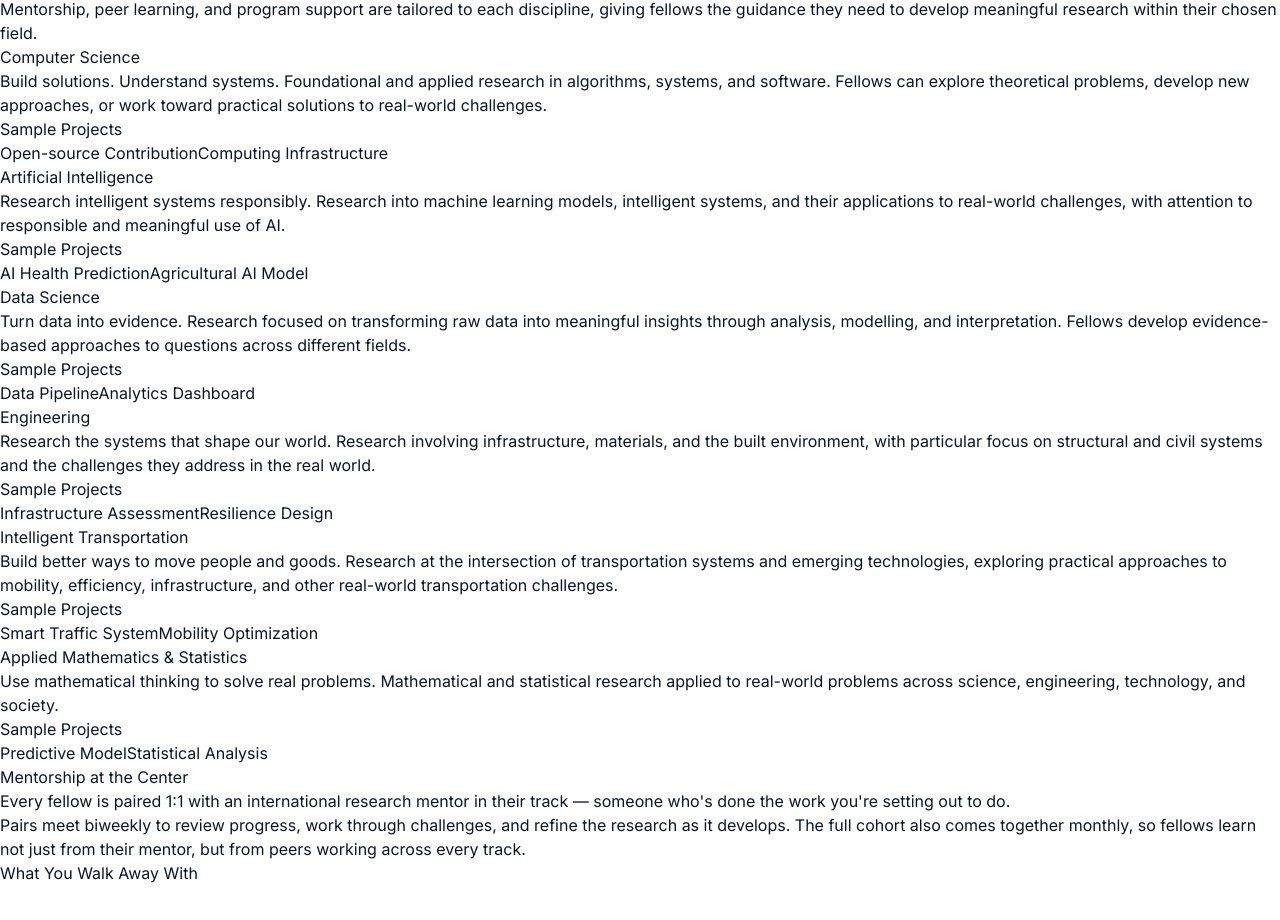
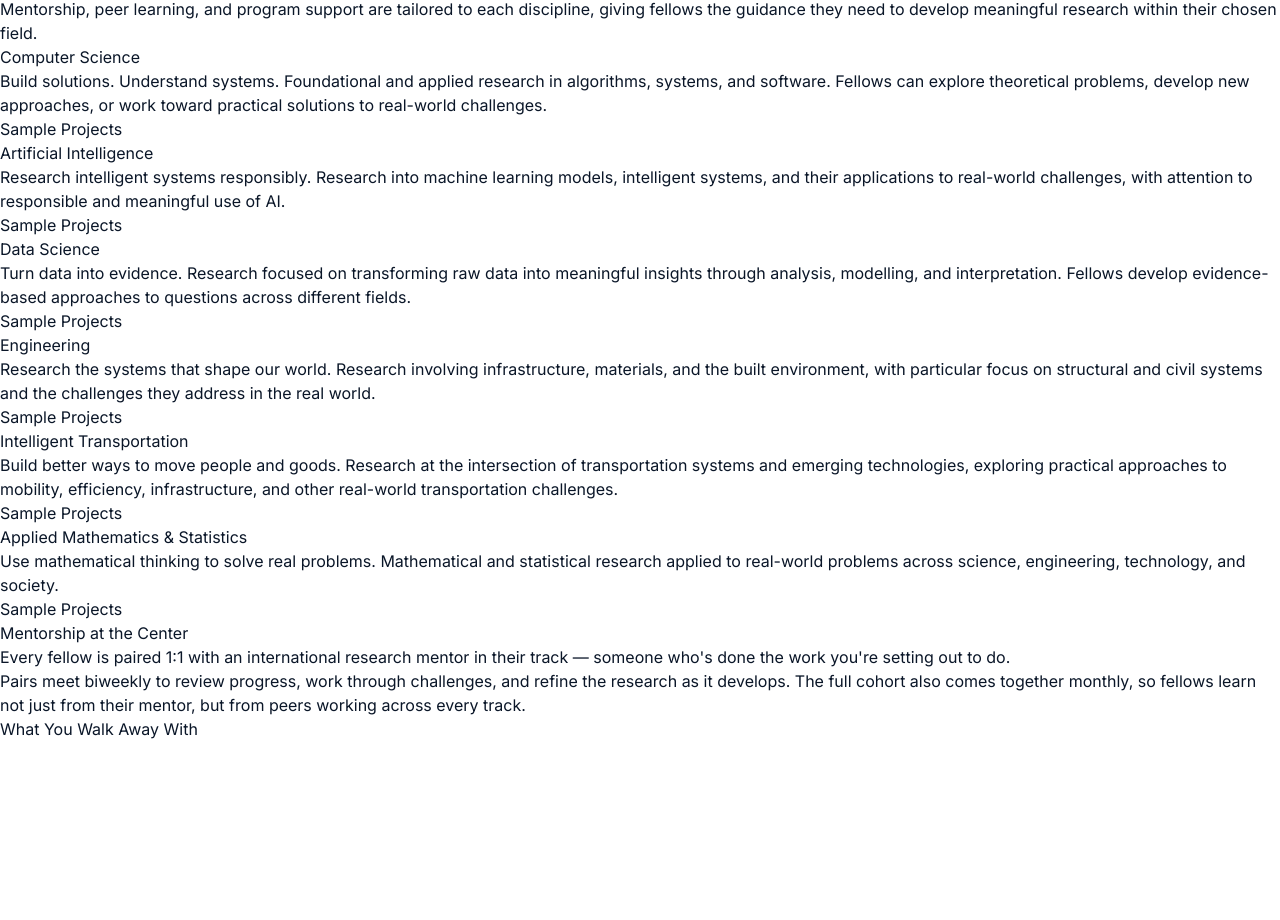
Before and after one commit to kelvin001-oteyo/akilibridge-platform, a React (Vite) app in the folder akili-bridge-frontend/: page /program in a window 1280 px wide. Shown: the part 752-1672 px from the top of the page. Built offline with nearby package versions, Linux system fonts and the light colour scheme.

Commit message:
Update ResearchTracks.jsx

```diff
--- a/akili-bridge-frontend/src/components/program/ResearchTracks.jsx
+++ b/akili-bridge-frontend/src/components/program/ResearchTracks.jsx
@@ -8,43 +8,37 @@ export default function ResearchTracks() {
       id: 1,
       name: "Computer Science",
       description: "Build solutions. Understand systems. Foundational and applied research in algorithms, systems, and software. Fellows can explore theoretical problems, develop new approaches, or work toward practical solutions to real-world challenges.",
-      color: "#df7c2e",
-      projects: ["Open-source Contribution", "Computing Infrastructure"]
+      color: "#df7c2e"
     },
     {
       id: 2,
       name: "Artificial Intelligence",
       description: "Research intelligent systems responsibly. Research into machine learning models, intelligent systems, and their applications to real-world challenges, with attention to responsible and meaningful use of AI.",
-      color: "#df7c2e",
-      projects: ["AI Health Prediction", "Agricultural AI Model"]
+      color: "#df7c2e"
     },
     {
       id: 3,
       name: "Data Science",
       description: "Turn data into evidence. Research focused on transforming raw data into meaningful insights through analysis, modelling, and interpretation. Fellows develop evidence-based approaches to questions across different fields.",
-      color: "#df7c2e",
-      projects: ["Data Pipeline", "Analytics Dashboard"]
+      color: "#df7c2e"
     },
     {
       id: 4,
       name: "Engineering",
       description: "Research the systems that shape our world. Research involving infrastructure, materials, and the built environment, with particular focus on structural and civil systems and the challenges they address in the real world.",
-      color: "#df7c2e",
-      projects: ["Infrastructure Assessment", "Resilience Design"]
+      color: "#df7c2e"
     },
     {
       id: 5,
       name: "Intelligent Transportation",
       description: "Build better ways to move people and goods. Research at the intersection of transportation systems and emerging technologies, exploring practical approaches to mobility, efficiency, infrastructure, and other real-world transportation challenges.",
-      color: "#df7c2e",
-      projects: ["Smart Traffic System", "Mobility Optimization"]
+      color: "#df7c2e"
     },
     {
       id: 6,
       name: "Applied Mathematics & Statistics",
       description: "Use mathematical thinking to solve real problems. Mathematical and statistical research applied to real-world problems across science, engineering, technology, and society.",
-      color: "#df7c2e",
-      projects: ["Predictive Model", "Statistical Analysis"]
+      color: "#df7c2e"
     }
   ];
 
```
